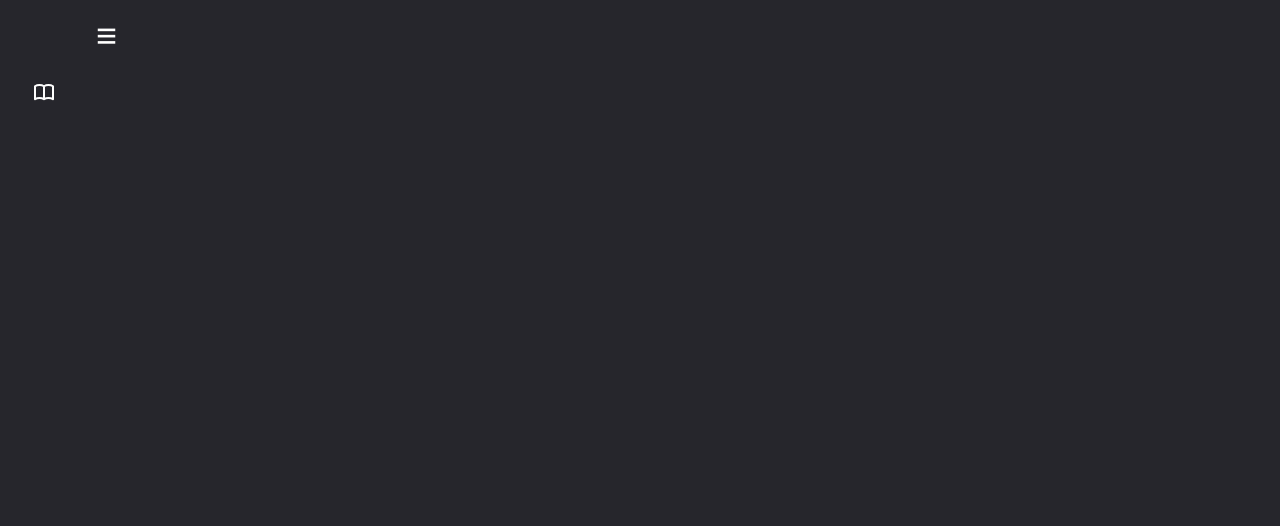
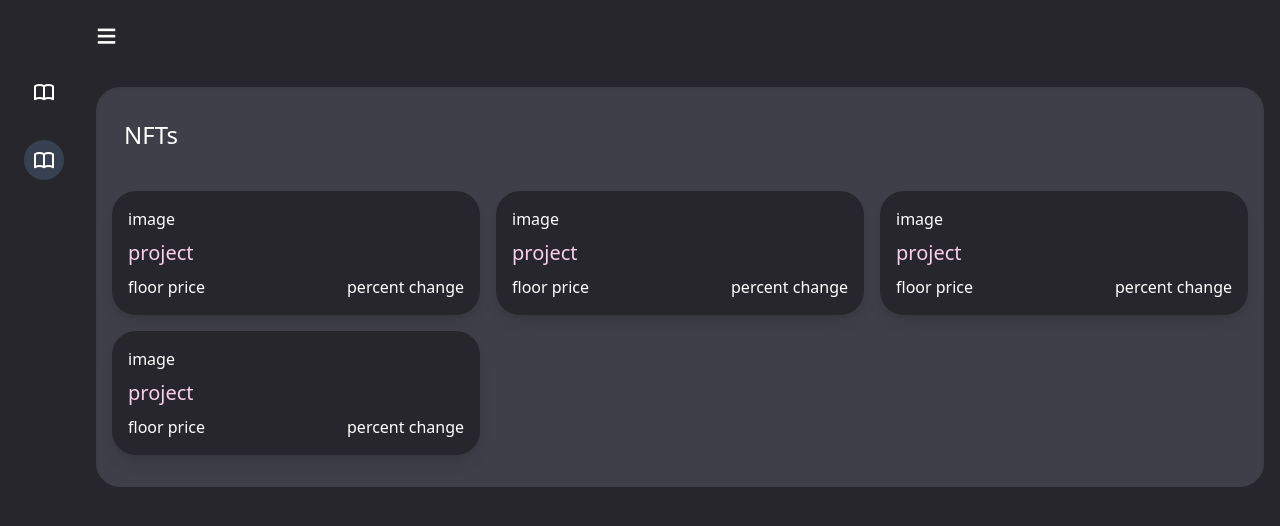
Before and after one commit to miyuki-eto/tailwind-market-dashboard, a React (Create React App) app: page /nft in a window 1280 px wide. Shown: the top 526 px of the page. Built offline with nearby package versions, Linux system fonts and the light colour scheme.

Commit message:
init setup

```diff
--- a/src/App.js
+++ b/src/App.js
@@ -1,6 +1,7 @@
-import { BrowserRouter as Router, Switch, Route } from 'react-router-dom';
+import {BrowserRouter as Router, Switch, Route} from 'react-router-dom';
 
 import OpenInterestPage from './pages/openInterest';
+import NftPage from "./pages/nft";
 
 import DashboardLayout from './dashboard/layout';
 
@@ -10,10 +11,13 @@ function App() {
             <DashboardLayout>
                 <Switch>
                     <Route exact path="/">
-              <OpenInterestPage />
+                        <OpenInterestPage/>
                     </Route>
                     <Route exact path="/openinterest">
-              <OpenInterestPage />
+                        <OpenInterestPage/>
+                    </Route>
+                    <Route exact path="/nft">
+                        <NftPage/>
                     </Route>
                 </Switch>
             </DashboardLayout>
--- /dev/null
+++ b/src/components/nft.js
@@ -0,0 +1,21 @@
+import React, {useEffect, useState} from "react";
+import axios from "axios";
+
+import NftCard from "./subcomponents/nftCard";
+
+export default function NftData() {
+    return (
+        <div className="px-4 py-8 rounded-3xl max-w-full text-white bg-custom-bga shadow-inner">
+            <h2 className="text-2xl font-medium mb-10 pl-1 md:pl-3">NFTs</h2>
+
+            <div className="grid grid-cols-3 gap-4">
+                <NftCard />
+                <NftCard />
+                <NftCard />
+                <NftCard />
+
+            </div>
+
+        </div>
+    );
+}
--- /dev/null
+++ b/src/components/subcomponents/nftCard.js
@@ -0,0 +1,15 @@
+import React, {useState, useRef} from "react";
+
+export default function NftCard() {
+
+    return (
+        <div className="rounded-3xl bg-custom-bg w-auto px-4 py-4 shadow-lg space-y-2">
+            <p>image</p>
+            <p className="text-xl text-pink-200">project</p>
+            <div className="flex justify-between">
+                <p>floor price</p>
+                <p>percent change</p>
+            </div>
+        </div>
+    );
+}
--- a/src/dashboard/sidenavigation/data.js
+++ b/src/dashboard/sidenavigation/data.js
@@ -6,11 +6,16 @@
 import DocumentationIcon from './icons/documentation';
 
 const data = [
-  {
-    title: 'Open Interest',
-    icon: <DocumentationIcon />,
-    link: '/openinterest',
-  },
+    {
+        title: 'Open Interest',
+        icon: <DocumentationIcon/>,
+        link: '/openinterest',
+    },
+    {
+        title: 'NFTs',
+        icon: <DocumentationIcon/>,
+        link: '/nft',
+    },
 ];
 
 export default data;
--- /dev/null
+++ b/src/pages/nft.js
@@ -0,0 +1,5 @@
+import NftData from '../components/nft';
+
+export default function NftPage() {
+    return <NftData />;
+}
```
Lines whose indentation alone changed are shown as unchanged.
